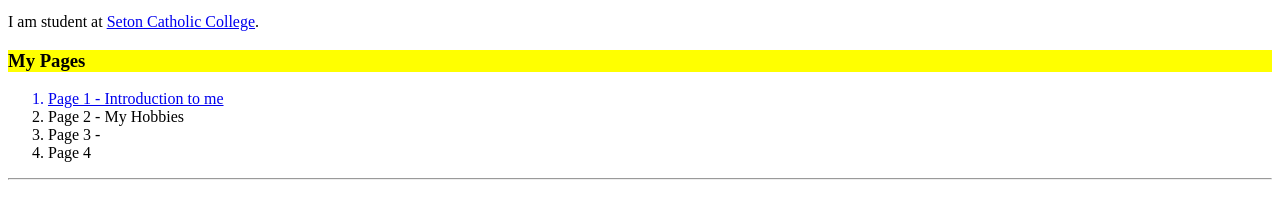
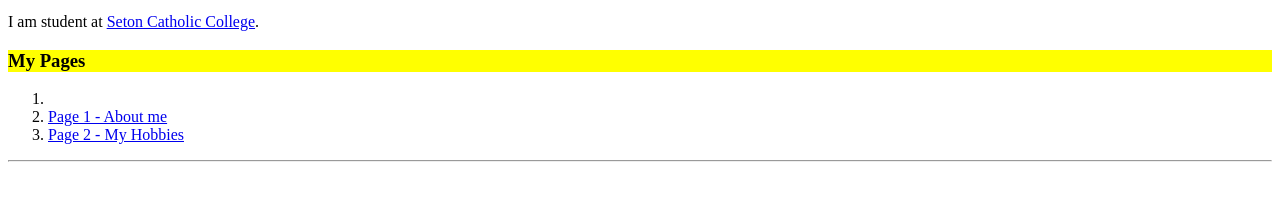
Before and after one commit to imaschman/CV, a plain HTML site: page index.html in a window 1280 px wide. Shown: the part 141-360 px from the top of the page. Drawn offline with Linux system fonts and the light colour scheme.

Commit message:
Update index.html

```diff
--- a/index.html
+++ b/index.html
@@ -51,13 +51,11 @@
 
     <ol>
 
-      <a href="page1.html"><li>Page 1 - Introduction to me </li></a>
+     <li> <a href="AboutMe-1.html"><li>Page 1 - About me </li></a>
 
-      <li>Page 2 - My Hobbies</li>
+      <li><a href = "MyHobbies">Page 2 - My Hobbies</li> </a>
 
-      <li>Page 3 - </li>
 
-      <li>Page 4</li>
 
     </ol><hr>
 
```
